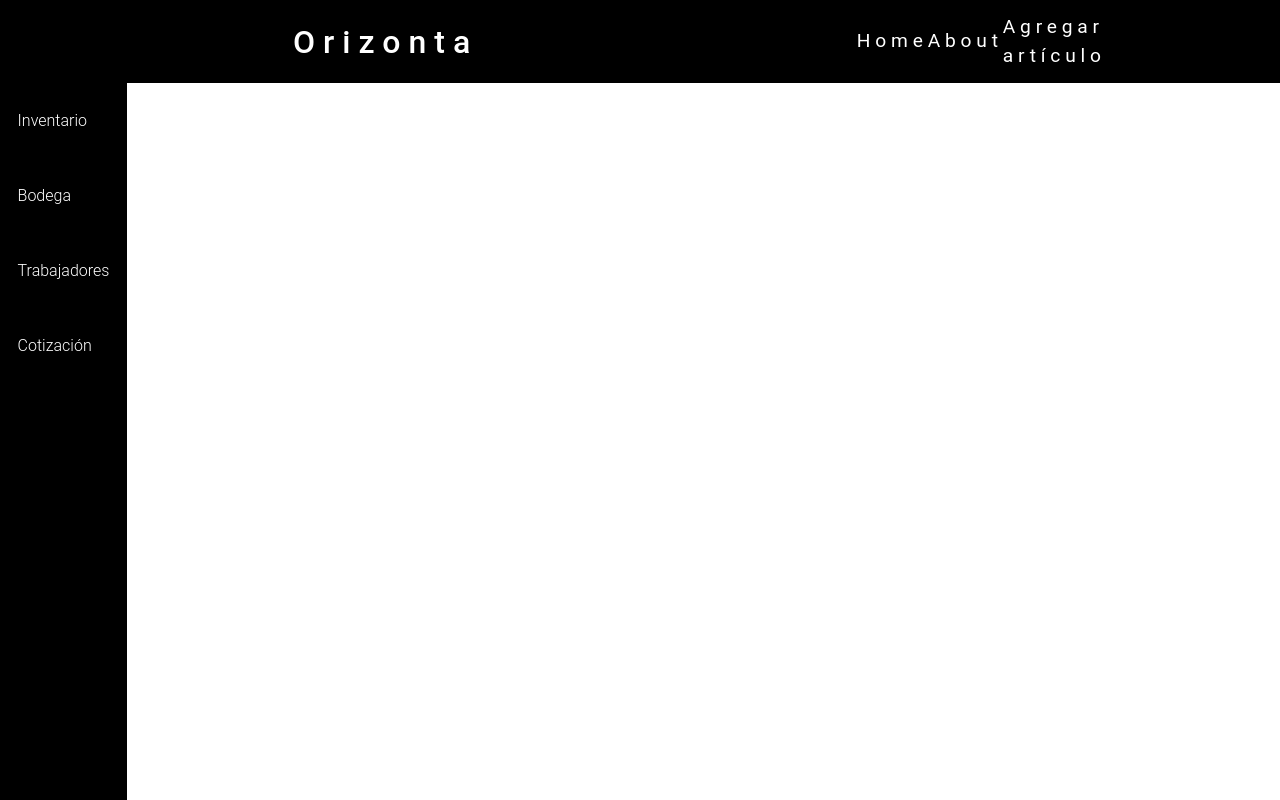
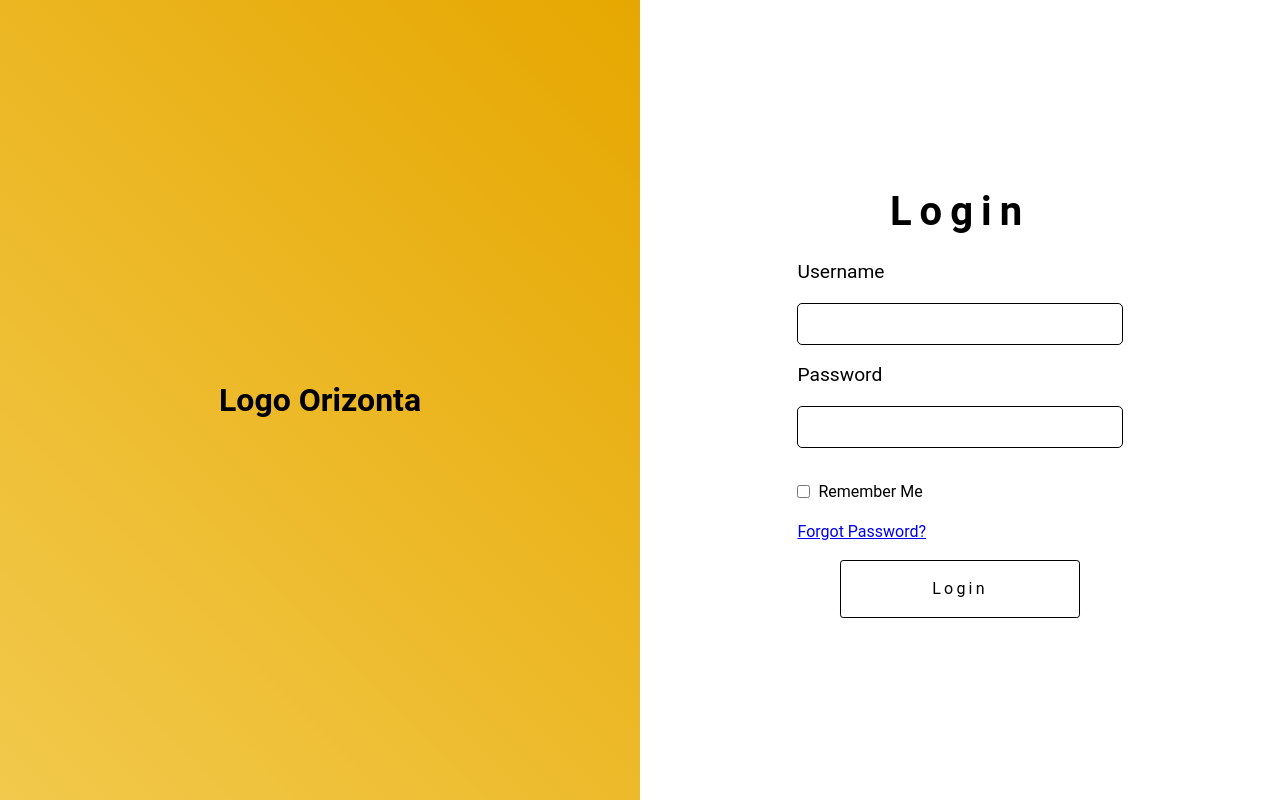
Before and after one commit to MaverickLegend/ReLive-App, a Vue app: page /login in a window 1280 px wide. Built offline with nearby package versions, Linux system fonts and the light colour scheme.

Commit message:
auth module advance and login component

```diff
--- a/src/App.vue
+++ b/src/App.vue
@@ -1,35 +1,12 @@
 <script setup lang="ts">
-import { RouterLink, RouterView } from 'vue-router'
-import './styles/main.scss'
+
+
 </script>
 
 <template>
-  <div class="main-app">
-    <header>
-      <nav class="nav">
-        <div class="nav-logo">
-          <h1>Orizonta</h1>
-          <img src="" alt="">
-        </div>
-        <div class="nav-links">
-          <RouterLink to="/">Home</RouterLink>
-          <RouterLink to="/about">About</RouterLink>
-          <RouterLink to="/inventory/add-article">Agregar artículo</RouterLink>
-        </div>
-      </nav>
-    </header>
-    <aside class="sidebar">
-      <RouterLink to="/inventory">Inventario</RouterLink>
-      <RouterLink to="/bodega">Bodega</RouterLink>
-      <h4>Trabajadores</h4>
-      <h4>Cotización</h4>
-    </aside>
-    <RouterView class="main" />
+  <div>
+    <RouterView />
   </div>
 </template>
 
-<style scoped lang="scss">
-@import './styles/layout/grid.scss';
-@import './styles/layout/header.scss';
-@import './styles/layout/sidebar.scss';
-</style>
+<style scoped lang="scss"></style>
--- a/src/components/Form/ItemForms/AudioForms/SpeakerForm.vue
+++ b/src/components/Form/ItemForms/AudioForms/SpeakerForm.vue
@@ -42,13 +42,13 @@ import { addArticle } from '../../useAddArticle';
 
 const { speakerType, energyConnection, signalConnection } = audioCategories;
 // const { speakerType, connectionType } = useCategoryStore().audioCategories;
-const selectedSpeakerType = ref<string>('');
-const selectedSize = ref<number>(0);
-const selectedPower = ref<number>(0);
-const selectedEnergyConnection = ref<string>('');
-const selectedAudioConnection = ref<string>('');
+let selectedSpeakerType: string = '';
+let selectedSize: number = 0;
+let selectedPower: number = 0;
+let selectedEnergyConnection: string = ''
+let selectedAudioConnection: string = ''
 const model = ref<string>('');
-const brand = ref<string>('');
+const brand = ref<string>('')
 const quantity = ref<number>(0);
 
 const updateModel = (value: string) => {
@@ -70,11 +70,11 @@ const handleAddArticle = async () => {
         quantity.value,
         'Audio', // category
         'Speaker', // audioType
-        selectedSpeakerType.value,
-        selectedSize.value,
-        selectedPower.value,
-        selectedEnergyConnection.value,
-        selectedAudioConnection.value
+        selectedSpeakerType,
+        selectedSize,
+        selectedPower,
+        selectedEnergyConnection,
+        selectedAudioConnection
     );
     await addArticle('speaker', newArticle);
     console.log(newArticle);
@@ -83,11 +83,11 @@ const handleAddArticle = async () => {
     model.value = '';
     brand.value = '';
     quantity.value = 0;
-    selectedSpeakerType.value = '';
-    selectedSize.value = 0;
-    selectedPower.value = 0;
-    selectedEnergyConnection.value = '';
-    selectedAudioConnection.value = '';
+    selectedSpeakerType = '';
+    selectedSize = 0;
+    selectedPower = 0;
+    selectedEnergyConnection = '';
+    selectedAudioConnection = '';
 };
 
 </script>
--- a/src/components/Inventory/MyInventory.vue
+++ b/src/components/Inventory/MyInventory.vue
@@ -2,8 +2,6 @@
     <div class="container">
         <nav class="nav">
             <router-link to="/inventory/add-article" class="btn nav-item">Agregar artículo</router-link>
-            <!-- <router-link to="/inventory/generate-checklist" class="btn mav-item">Generar checklist</router-link>
-            <router-link to="/inventory/print-selection" class="btn nav-item">Imprimir selección</router-link> -->
         </nav>
         <h1>Inventario</h1>
         <div class="grid-container">
--- /dev/null
+++ b/src/components/auth/LogIn/LogInComponent.vue
@@ -0,0 +1,56 @@
+<template>
+    <div class="container">
+        <!-- Left: Image -->
+        <div class="l-container">
+            <!-- img -->
+            <h1>Logo Orizonta</h1>
+        </div>
+        <!-- Right: Login Form -->
+        <div class="r-container">
+            <h1 class="r-title">Login</h1>
+            <form action="#" method="POST" class="r-form">
+                <!-- Username Input -->
+                <div class="r-input">
+                    <label for="username">Username</label>
+                    <input type="text" id="username" name="username">
+                </div>
+                <!-- Password Input -->
+                <div class="r-input">
+                    <label for="password">Password</label>
+                    <input type="password" id="password" name="password">
+                </div>
+                <!-- Remember Me Checkbox -->
+                <div class="r-checkbox">
+                    <input type="checkbox" id="remember" name="remember">
+                    <label for="remember">Remember Me</label>
+                </div>
+                <!-- Forgot Password Link -->
+                <div class="r-forgot">
+                    <a href="#">Forgot Password?</a>
+                </div>
+                <!-- Login Button -->
+                <div class="btn-container">
+                    <button type="button" class="btn" @click="onLogin">Login</button>
+                </div>
+            </form>
+        </div>
+    </div>
+</template>
+
+<script setup lang="ts">
+import { useRouter } from 'vue-router';
+
+const router = useRouter();
+
+const onLogin = () => {
+    sessionStorage.setItem('isAuthenticated', 'true');
+    router.replace({
+        name: 'Home',
+    });
+}
+
+</script>
+
+<style lang="scss" scoped>
+@import "../../../styles/pages/logIn.scss";
+</style>
--- /dev/null
+++ b/src/components/auth/LogIn/guards/is-authenticated.guard.ts
@@ -0,0 +1,11 @@
+import type { NavigationGuardNext, RouteLocationNormalized } from 'vue-router';
+
+const isAuthenticatedGuard = (
+    to: RouteLocationNormalized,
+    from: RouteLocationNormalized,
+    next: NavigationGuardNext,
+) => {
+    return next();
+};
+
+export default isAuthenticatedGuard;
--- a/src/router/index.ts
+++ b/src/router/index.ts
@@ -1,5 +1,6 @@
 import { createRouter, createWebHistory } from 'vue-router';
 import HomeView from '../views/HomeView.vue';
+import isAuthenticatedGuard from '@/components/auth/LogIn/guards/is-authenticated.guard';
 
 const router = createRouter({
     history: createWebHistory(import.meta.env.BASE_URL),
@@ -8,7 +9,8 @@ const router = createRouter({
             path: '/',
             name: 'home',
             component: HomeView,
-        },
+            beforeEnter: [isAuthenticatedGuard],
+            children: [
                 {
                     path: '/about',
                     name: 'about',
@@ -30,6 +32,13 @@ const router = createRouter({
                     component: () => import('../views/MyWarehouseView.vue'),
                 },
             ],
+        },
+        {
+            path: '/login',
+            name: 'login',
+            component: () => import('../views/LogInView.vue'),
+        },
+    ],
 });
 
 export default router;
--- a/src/styles/abstracts/_mixins.scss
+++ b/src/styles/abstracts/_mixins.scss
@@ -7,7 +7,7 @@
 @mixin button-styles($color, $bg-color) {
     color: $color;
     background-color: $bg-color;
-    border: none;
+    border: 1px solid $color;
     border-radius: 0.2rem;
     letter-spacing: 0.2rem;
     font-size: 1rem;
@@ -19,7 +19,23 @@
 
     &:hover {
         background-color: darken($bg-color, 5%);
-        font-size: 1.2rem;
+        color: $bg-color;
+        background-color: $color;
         transition: all 0.3s ease;
     }
 }
+
+@mixin checkbox-styles($color) {
+    display: flex;
+    align-items: center;
+    margin: 1rem 0;
+
+    label {
+        font-size: 1rem;
+        color: $color;
+    }
+
+    input {
+        margin-right: 0.5rem;
+    }
+}
--- /dev/null
+++ b/src/styles/pages/_logIn.scss
@@ -0,0 +1,66 @@
+@import '../abstracts/variables';
+@import '../abstracts/mixins';
+
+.container {
+    display: flex;
+    justify-content: center;
+    align-items: center;
+    height: 100vh;
+    width: 100%;
+
+    .l-container {
+        background: $gradient-yellow-gold;
+        height: 100%;
+        width: 50%;
+        @include flex-center;
+    }
+
+    .r-container {
+        display: flex;
+        justify-content: center;
+        align-items: center;
+        flex-direction: column;
+        width: 50%;
+        height: 100%;
+        background-color: $gradient-white-light-gray;
+
+        .r-title {
+            font-size: 2.5rem;
+            color: $color-black;
+            margin-bottom: 1rem;
+            letter-spacing: .5rem;
+        }
+
+        .r-form {
+
+            .r-input {
+
+                label {
+                    font-size: 1.2rem;
+                    color: $color-black;
+                }
+
+                input {
+                    margin: 1rem 0;
+                    width: 100%;
+                    padding: 0.5rem;
+                    border: 1px solid $color-black;
+                    border-radius: 5px;
+                }
+            }
+
+            .r-checkbox {
+                @include checkbox-styles($color-black);
+            }
+
+            .btn-container {
+                @include flex-center;
+
+                .btn {
+                    @include button-styles($color-black, $color-white);
+                }
+
+            }
+        }
+    }
+}
--- a/src/views/HomeView.vue
+++ b/src/views/HomeView.vue
@@ -1,8 +1,33 @@
 <script setup lang="ts">
+import { RouterLink, RouterView } from 'vue-router'
 </script>
 
 <template>
-  <main>
+  <div class="main-app">
+    <header>
+      <nav class="nav">
+        <div class="nav-logo">
+          <h1>Orizonta</h1>
+          <img src="" alt="">
+        </div>
+        <div class="nav-links">
+          <RouterLink to="/">Home</RouterLink>
+          <RouterLink to="/about">About</RouterLink>
+        </div>
+      </nav>
+    </header>
+    <aside class="sidebar">
+      <RouterLink to="/inventory">Inventario</RouterLink>
+      <RouterLink to="/bodega">Bodega</RouterLink>
+      <h4>Trabajadores</h4>
+      <h4>Cotización</h4>
+    </aside>
+    <RouterView class="main" />
+  </div>
+</template>
 
-  </main>
-</template>
+<style scoped lang="scss">
+@import '../styles/layout/grid.scss';
+@import '../styles/layout/header.scss';
+@import '../styles/layout/sidebar.scss';
+</style>
--- /dev/null
+++ b/src/views/LogInView.vue
@@ -0,0 +1,9 @@
+<template>
+    <div>
+        <LogInComponent />
+    </div>
+</template>
+
+<script setup lang="ts">
+import LogInComponent from '../components/auth/LogIn/LogInComponent.vue'
+</script>
```
Also changed, not shown: 1 other file (tests, documents, lock files or other folders). Lines whose indentation alone changed are shown as unchanged.
